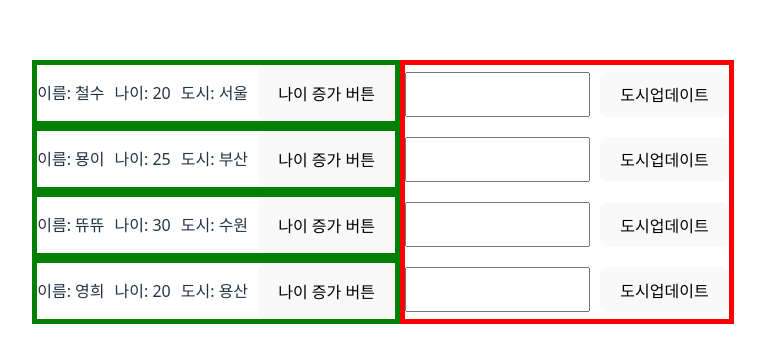
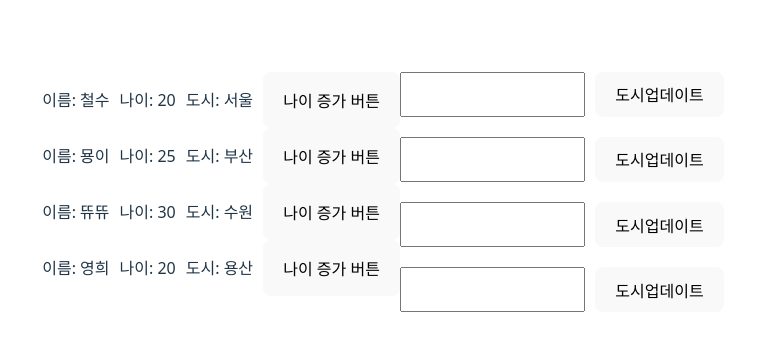
Before and after one commit to yunajoe/react-master-class-part1-inflearn, a React (Vite) app: page / in a window 1280 px wide. Shown: the part 208-570 px from the top of the page, without its empty margins (257-1022 px from the left). Built offline with nearby package versions, Linux system fonts and the light colour scheme.

Commit message:
chore: css수정

```diff
--- a/src/Profile.tsx
+++ b/src/Profile.tsx
@@ -99,7 +99,6 @@ function Profile() {
             <div
               key={item.id}
               style={{
-                border: "5px solid green",
                 display: "flex",
                 columnGap: "10px",
               }}
@@ -115,7 +114,6 @@ function Profile() {
         </div>
         <div
           style={{
-            border: "5px solid red",
             display: "flex",
             flexDirection: "column",
             rowGap: "20px",
```
